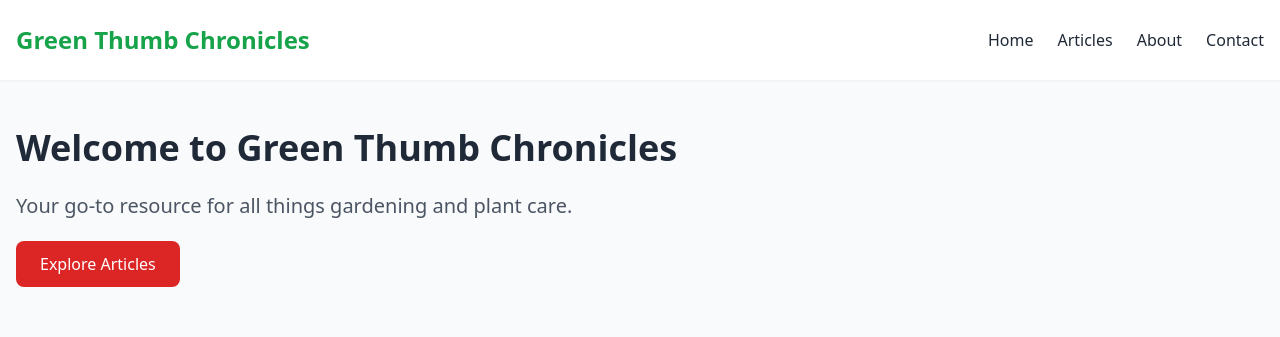
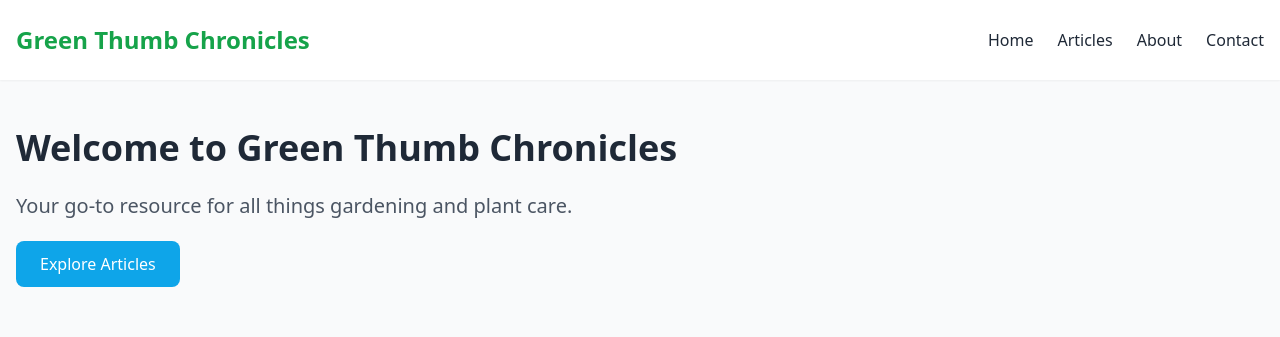
Before and after one commit to Gyurmatag/gardener, a plain HTML site: page index.html in a window 1280 px wide. Shown: the top 337 px of the page. Drawn offline with nearby package versions, Linux system fonts and the light colour scheme; grey boxes are pictures that could not be loaded.

Commit message:
Update website content

```diff
--- a/index.html
+++ b/index.html
@@ -23,7 +23,7 @@
         <section class="mb-16">
             <h1 class="text-4xl font-bold mb-6">Welcome to Green Thumb Chronicles</h1>
             <p class="text-xl text-gray-600 mb-8">Your go-to resource for all things gardening and plant care.</p>
-            <a href="#" class="bg-red-600 text-white px-6 py-3 rounded-lg hover:bg-red-700 transition-colors">Explore Articles</a>
+            <a href="#" class="bg-sky-500 text-white px-6 py-3 rounded-lg hover:bg-sky-600 transition-colors">Explore Articles</a>
         </section>
 
         <section class="grid md:grid-cols-2 lg:grid-cols-3 gap-8">
```
